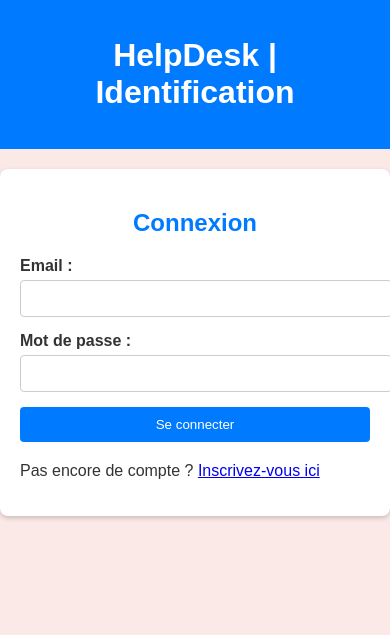
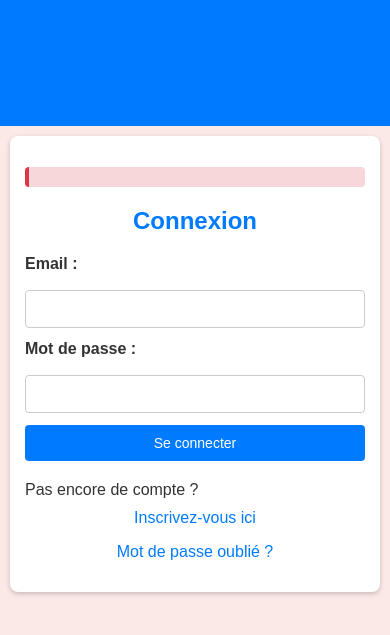
Before and after one commit to BobZouille57/Helpdesk, a PHP site: page /login.php in a window 390 px wide. Shown: the top 635 px of the page. Run offline with PHP 8.4, Linux system fonts and the light colour scheme.

Commit message:
test mdp oublié

```diff
--- a/assets/css/login.css
+++ b/assets/css/login.css
@@ -1,3 +1,5 @@
+/* === assets/css/login.css === */
+
 body {
     font-family: Arial, sans-serif;
     margin: 0;
@@ -22,44 +24,97 @@ main {
     box-shadow: 0 2px 5px rgba(0, 0, 0, 0.2);
 }
 
-h2 {
+h1, h2 {
+    margin: 0 0 20px;
     text-align: center;
     color: #007bff;
 }
 
 form {
+    display: flex;
+    flex-direction: column;
+    gap: 12px;
     margin-bottom: 20px;
 }
 
 form label {
-    display: block;
+    font-weight: bold;
     margin-bottom: 5px;
-    font-weight: bold;
 }
 
-form input {
+form input[type="email"],
+form input[type="text"],
+form input[type="password"],
+form input[type="file"],
+form textarea {
     width: 100%;
     padding: 10px;
-    margin-bottom: 15px;
     border: 1px solid #ccc;
     border-radius: 4px;
+    box-sizing: border-box;
+    font-size: 14px;
+}
+
+form textarea {
+    resize: vertical;
+    min-height: 100px;
 }
 
 form button {
-    width: 100%;
-    padding: 10px;
+    padding: 12px;
     background-color: #007bff;
     color: #fff;
     border: none;
     border-radius: 4px;
+    font-size: 15px;
     cursor: pointer;
+    transition: background-color 0.3s ease;
 }
 
 form button:hover {
     background-color: #0056b3;
 }
 
+.error, .success {
+    padding: 10px;
+    border-radius: 4px;
+    margin-bottom: 20px;
+    text-align: center;
+    font-weight: 500;
+}
+
 .error {
-    color: red;
+    background-color: #f8d7da;
+    color: #721c24;
+    border-left: 4px solid #dc3545;
+}
+
+.success {
+    background-color: #e6f7e6;
+    color: #155724;
+    border-left: 4px solid #28a745;
+}
+
+a {
+    color: #007bff;
+    text-decoration: none;
     text-align: center;
+    display: block;
+    margin-top: 10px;
 }
+
+a:hover {
+    text-decoration: underline;
+}
+
+@media (max-width: 480px) {
+    main {
+        margin: 10px;
+        padding: 15px;
+    }
+
+    form button {
+        font-size: 14px;
+        padding: 10px;
+    }
+}
--- a/login.php
+++ b/login.php
@@ -64,6 +64,7 @@ if ($_SERVER['REQUEST_METHOD'] === 'POST' && isset($_POST['login'])) {
         </section>
         <section>
             <p>Pas encore de compte ? <a href="register.php">Inscrivez-vous ici</a></p>
+            <p><a href="forgot_password.php">Mot de passe oublié ?</a></p>
         </section>
     </main>
 </body>
```
Also changed, not shown: forgot_password.php (added, +75 -0 lines), reset_password.php (added, +75 -0 lines).
